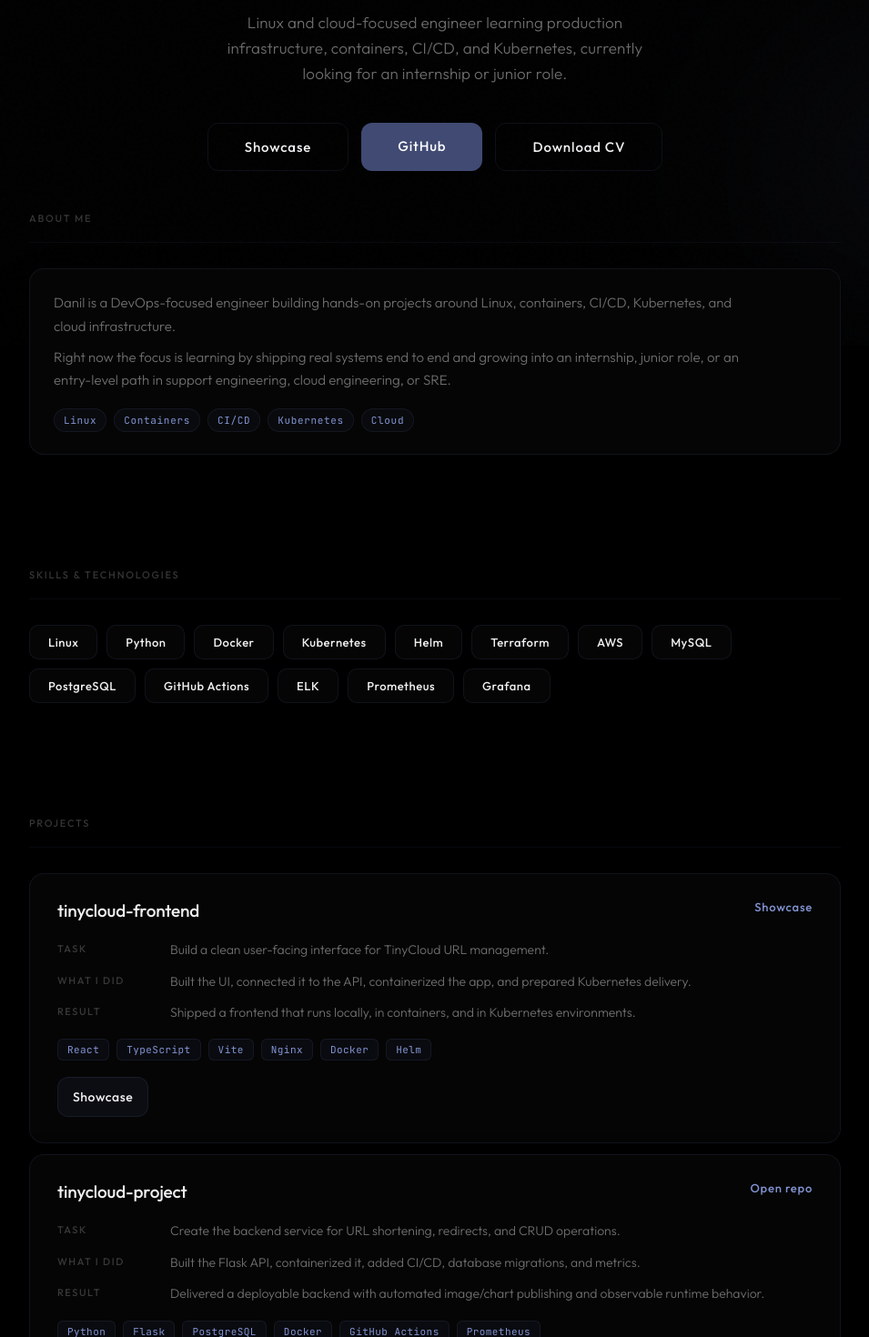
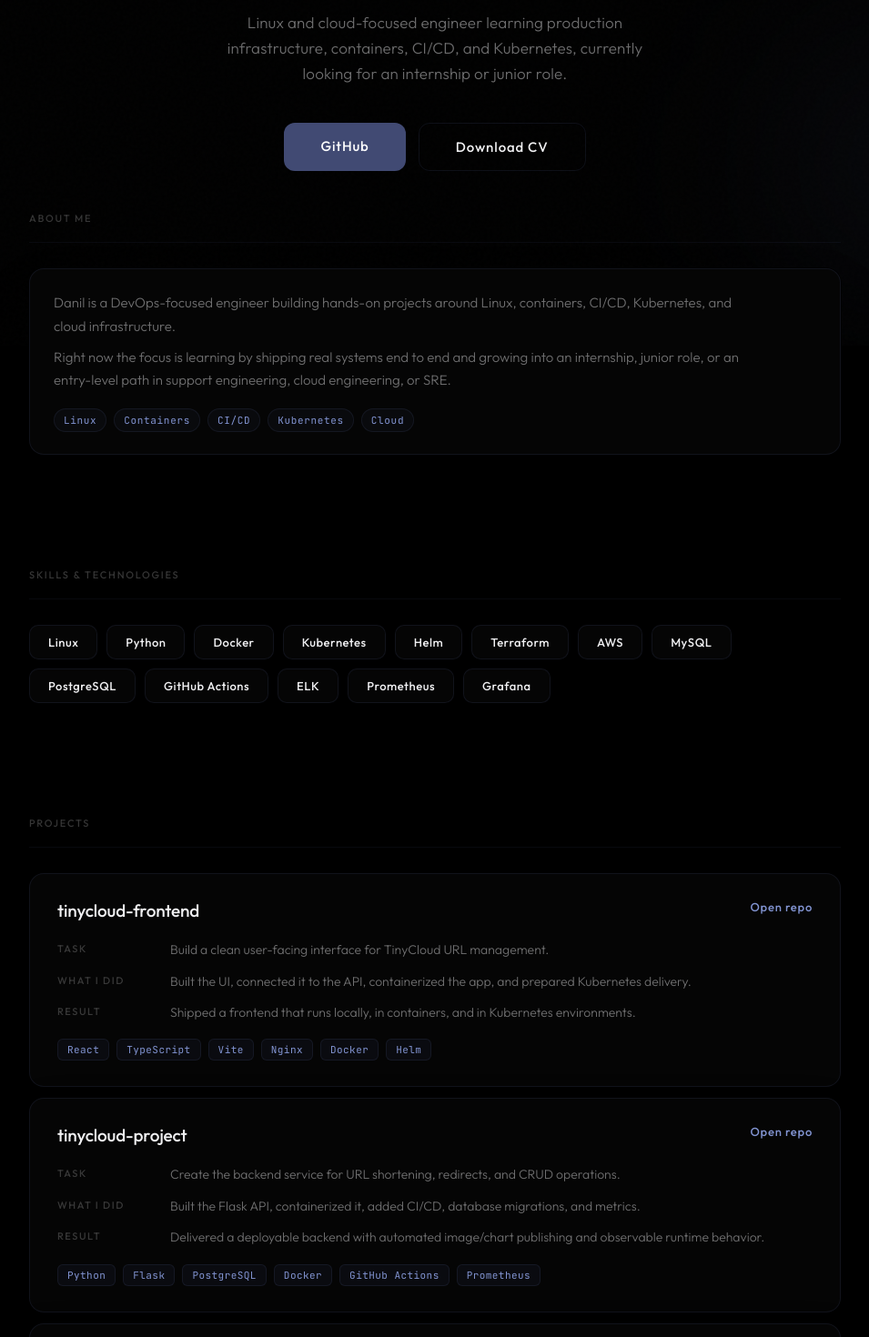
Before and after one commit to cherya05/danilchernenko.github.io, a React (Vite) app: page / in a window 1280 px wide. Shown: the part 420-1890 px from the top of the page at 91% size, without its empty margins (162-1117 px from the left). Built offline with nearby package versions, Linux system fonts and the light colour scheme.

Commit message:
style: move showcase entry to top navigation only

```diff
--- a/src/App.tsx
+++ b/src/App.tsx
@@ -258,7 +258,7 @@ export default function App() {
             DANIL CHERNENKO
           </a>
           <div className="nav-links">
-            <a href="#tinycloud">TinyCloud</a>
+            <a href="#tinycloud">Showcase</a>
             <a href="#skills">Skills</a>
             <a href="#projects">Projects</a>
             <a href="#contact">Contact</a>
@@ -274,9 +274,6 @@ export default function App() {
             currently looking for an internship or junior role.
           </p>
           <div className="hero-actions">
-            <button className="btn-secondary" type="button" onClick={openTinyCloud}>
-              Showcase
-            </button>
             <a className="btn-main" href="https://github.com/cherya05" target="_blank" rel="noreferrer">
               GitHub
             </a>
@@ -345,22 +342,15 @@ export default function App() {
               >
                 <div className="project-name-row">
                   <div className="project-name">{p.name}</div>
-                  {p.name === 'tinycloud-frontend' ? (
-                    <button
-                      className="project-link"
-                      type="button"
-                      onClick={(event) => {
-                        event.stopPropagation()
-                        openTinyCloud()
-                      }}
-                    >
-                      Showcase
-                    </button>
-                  ) : (
-                    <a className="project-link" href={p.url} target="_blank" rel="noreferrer">
-                      Open repo
-                    </a>
-                  )}
+                  <a
+                    className="project-link"
+                    href={p.url}
+                    target="_blank"
+                    rel="noreferrer"
+                    onClick={p.name === 'tinycloud-frontend' ? (event) => event.stopPropagation() : undefined}
+                  >
+                    Open repo
+                  </a>
                 </div>
                 <div className="project-grid">
                   <div className="project-row">
@@ -381,18 +371,6 @@ export default function App() {
                     <span key={t} className="tech-tag">{t}</span>
                   ))}
                 </div>
-                {p.name === 'tinycloud-frontend' ? (
-                  <button
-                    className="project-cta"
-                    type="button"
-                    onClick={(event) => {
-                      event.stopPropagation()
-                      openTinyCloud()
-                    }}
-                  >
-                    Showcase
-                  </button>
-                ) : null}
               </article>
             ))}
           </div>
```
